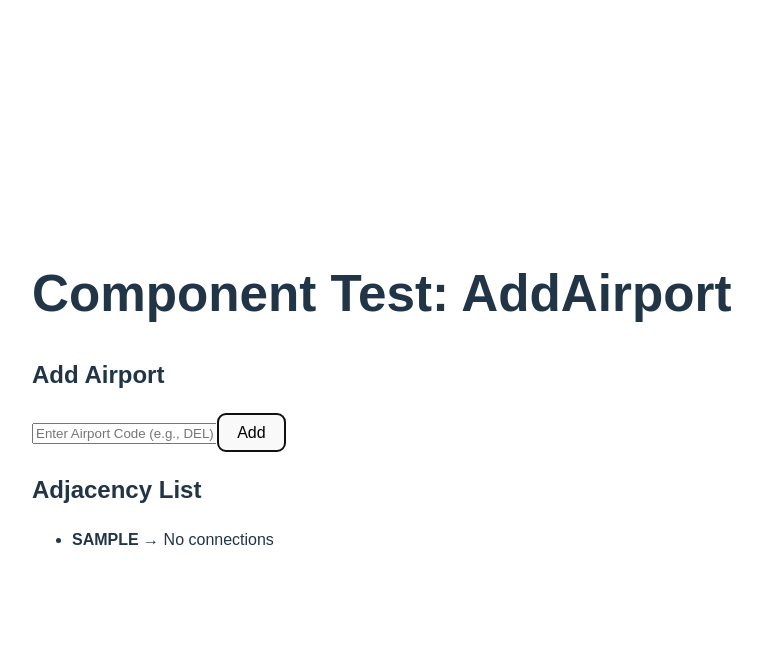
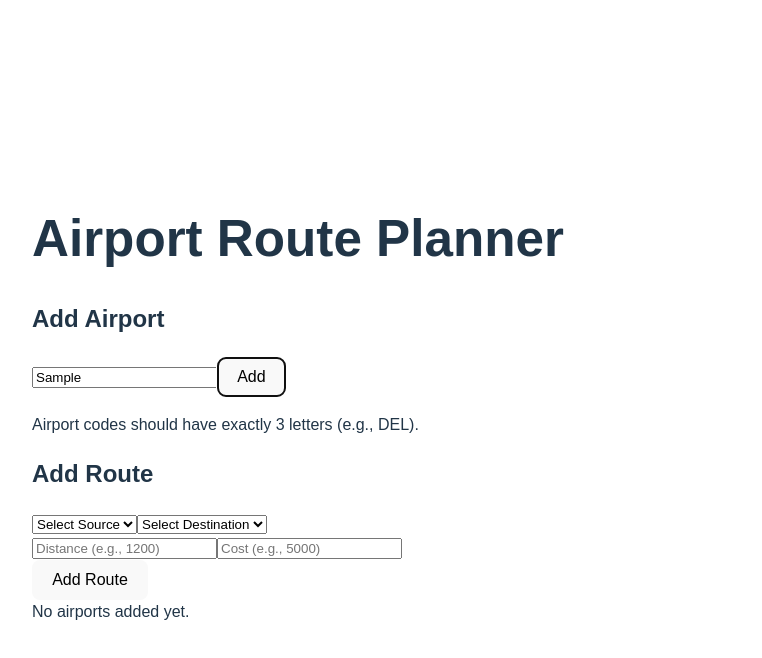
Before and after one commit to craftdesky/CSL2020-project, a React (Vite) app: page / in a window 1280 px wide. Both pictures are taken after typing "Sample" into the empty fields and a click on the button "Add". Shown: the top 658 px of the page, without its empty margins (0-762 px from the left). Built offline with nearby package versions, Linux system fonts and the light colour scheme.

Commit message:
Implemented AddRoute.jsx

```diff
--- a/src/App.jsx
+++ b/src/App.jsx
@@ -1,6 +1,7 @@
 import React, { useState, useEffect } from "react";
 import { Graph } from "./utils/Graph";
 import AddAirport from "./components/AddAirport";
+import AddRoute from "./components/AddRoute";
 import GraphList from "./components/GraphList";
 
 const App = () => {
@@ -10,9 +11,15 @@ const App = () => {
     setGraph(Object.assign(Object.create(Object.getPrototypeOf(g)), g));
   };
 
-  const handleAdd = (code) => {
+  const handleAddAirport = (code) => {
     const newGraph = Object.assign(Object.create(Object.getPrototypeOf(graph)), graph);
     newGraph.addAirport(code);
+    updateGraph(newGraph);
+  };
+
+  const handleAddRoute = (src, dest, distance, cost) => {
+    const newGraph = Object.assign(Object.create(Object.getPrototypeOf(graph)), graph);
+    newGraph.addRoute(src, dest, distance, cost);
     updateGraph(newGraph);
   };
 
@@ -22,10 +29,13 @@ const App = () => {
     console.groupEnd();
   }, [graph]);
 
+  const airports = graph.getAirports();
+
   return (
     <div style={{ padding: "2rem", fontFamily: "sans-serif" }}>
-      <h1>Component Test: AddAirport</h1>
-      <AddAirport onAdd={handleAdd} />
+      <h1>Airport Route Planner</h1>
+      <AddAirport onAdd={handleAddAirport} />
+      <AddRoute airports={airports} onAdd={handleAddRoute} />
       <GraphList graph={graph} />
     </div>
   );
--- a/src/components/AddAirport.jsx
+++ b/src/components/AddAirport.jsx
@@ -2,12 +2,27 @@ import React, { useState } from "react";
 
 const AddAirport = ({ onAdd }) => {
   const [code, setCode] = useState("");
+  const [message, setMessage] = useState("");
 
   const handleAdd = () => {
     const trimmed = code.trim().toUpperCase();
-    if (!trimmed) return;
+
+    if (!trimmed) {
+      setMessage("Please enter a valid airport code.");
+      return;
+    }
+
+    if (trimmed.length !== 3) {
+      setMessage("Airport codes should have exactly 3 letters (e.g., DEL).");
+      return;
+    }
+
     onAdd(trimmed);
+    setMessage(`Airport added: ${trimmed}`);
     setCode("");
+
+    // optional: clear message after a few seconds
+    setTimeout(() => setMessage(""), 3000);
   };
 
   return (
@@ -27,6 +42,18 @@ const AddAirport = ({ onAdd }) => {
           Add
         </button>
       </div>
+
+      {message && (
+        <p
+          className={`text-sm mt-1 ${
+            message.startsWith("Airport added")
+              ? "text-green-600"
+              : "text-red-600"
+          }`}
+        >
+          {message}
+        </p>
+      )}
     </div>
   );
 };
--- a/src/components/AddRoute.jsx
+++ b/src/components/AddRoute.jsx
@@ -0,0 +1,107 @@
+import React, { useState } from "react";
+
+const AddRoute = ({ airports, onAdd }) => {
+  const [src, setSrc] = useState("");
+  const [dest, setDest] = useState("");
+  const [distance, setDistance] = useState("");
+  const [cost, setCost] = useState("");
+  const [message, setMessage] = useState(""); // message state
+
+  const handleAddRoute = () => {
+    if (!src || !dest) {
+      setMessage("Please select both source and destination airports.");
+      return;
+    }
+    if (src === dest) {
+      setMessage("Source and destination airports cannot be the same.");
+      return;
+    }
+
+    const distNum = parseFloat(distance);
+    const costNum = parseFloat(cost);
+
+    if (isNaN(distNum) || isNaN(costNum)) {
+      setMessage("Please enter valid numeric values for distance and cost.");
+      return;
+    }
+
+    onAdd(src, dest, distNum, costNum);
+    setMessage(`Route added: ${src} → ${dest}`);
+    setDistance("");
+    setCost("");
+  };
+
+  return (
+    <div className="p-2 mt-4">
+      <h2 className="font-semibold mb-2 text-lg">Add Route</h2>
+
+      <div className="flex flex-col gap-2">
+        <div className="flex gap-2">
+          <select
+            value={src}
+            onChange={(e) => setSrc(e.target.value)}
+            className="border px-2 py-1 rounded flex-1"
+          >
+            <option value="">Select Source</option>
+            {airports.map((a) => (
+              <option key={a} value={a}>
+                {a}
+              </option>
+            ))}
+          </select>
+
+          <select
+            value={dest}
+            onChange={(e) => setDest(e.target.value)}
+            className="border px-2 py-1 rounded flex-1"
+          >
+            <option value="">Select Destination</option>
+            {airports.map((a) => (
+              <option key={a} value={a}>
+                {a}
+              </option>
+            ))}
+          </select>
+        </div>
+
+        <div className="flex gap-2">
+          <input
+            type="number"
+            value={distance}
+            onChange={(e) => setDistance(e.target.value)}
+            placeholder="Distance (e.g., 1200)"
+            className="border px-2 py-1 rounded flex-1"
+          />
+          <input
+            type="number"
+            value={cost}
+            onChange={(e) => setCost(e.target.value)}
+            placeholder="Cost (e.g., 5000)"
+            className="border px-2 py-1 rounded flex-1"
+          />
+        </div>
+
+        <button
+          onClick={handleAddRoute}
+          className="border px-3 py-1 rounded hover:bg-gray-100"
+        >
+          Add Route
+        </button>
+
+        {message && (
+          <p
+            className={`text-sm mt-1 ${
+              message.startsWith("Route added")
+                ? "text-green-600"
+                : "text-red-600"
+            }`}
+          >
+            {message}
+          </p>
+        )}
+      </div>
+    </div>
+  );
+};
+
+export default AddRoute;
```
